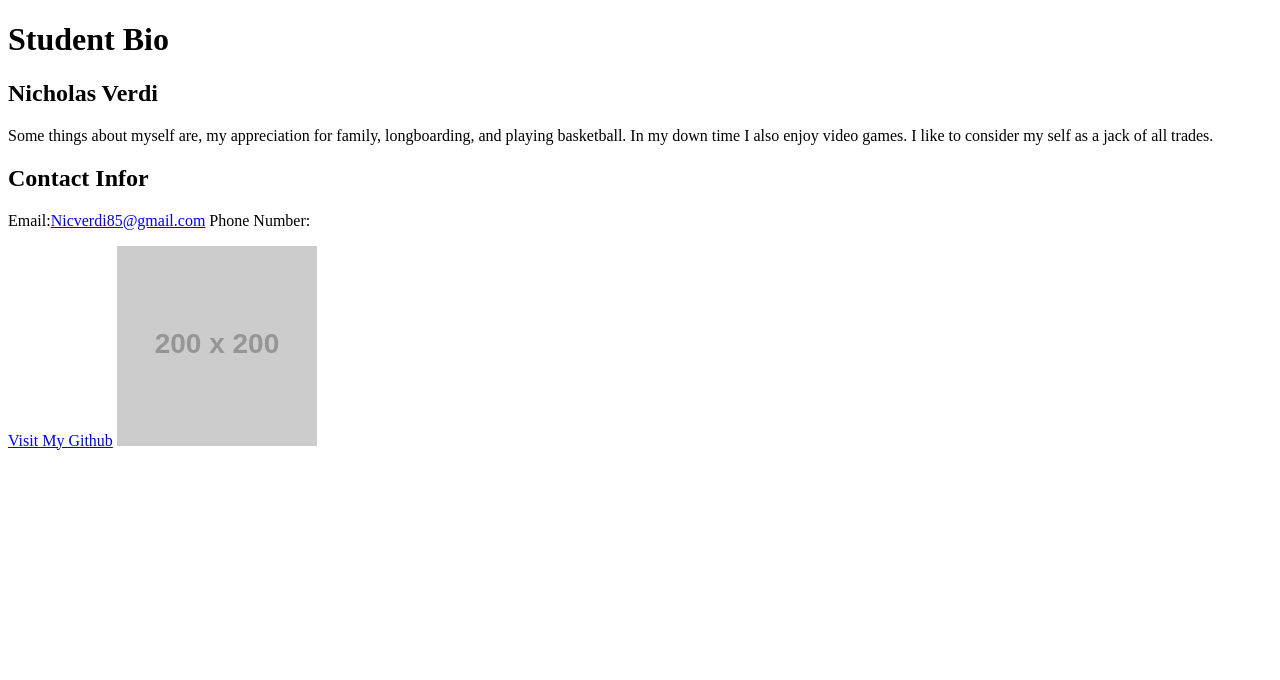
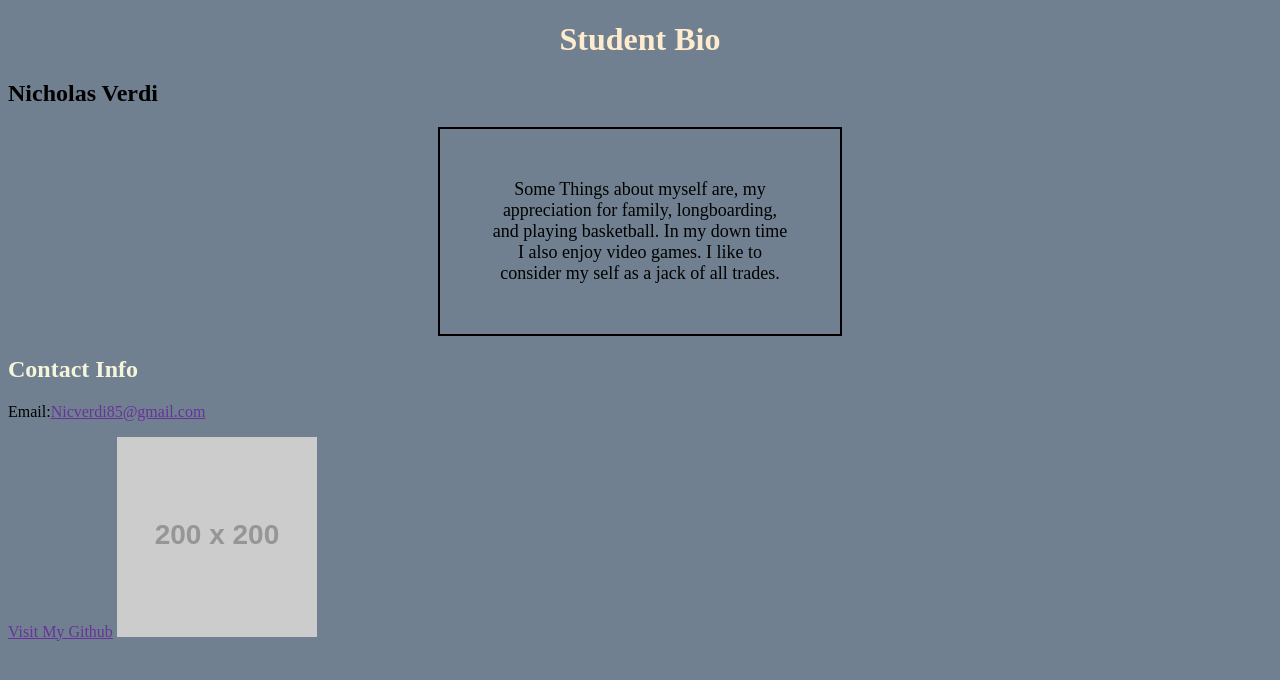
Before and after one commit to Verdster98/fullstack-refresher, a plain HTML site: page 01-html-css/student-bio/index.html in a window 1280 px wide. Drawn offline with Linux system fonts and the light colour scheme; placeholder pictures from the web are drawn by us.

Commit message:
complete css fundamentals and box model

```diff
--- a/01-html-css/student-bio/index.html
+++ b/01-html-css/student-bio/index.html
@@ -4,15 +4,16 @@
     <meta charset="UTF-8">
     <meta name="viewport" content="width=device-width, initial-scale=1.0">
     <title>Student Bio</title>
+    <link rel="stylesheet" href="style.css">
 </head>
 <body>
     <h1>Student Bio</h1>
     <h2>Nicholas Verdi</h2>
-    <p>Some things about myself are, my appreciation for family, longboarding, and playing basketball.
+    <p class="bio">Some Things about myself are, my appreciation for family, longboarding, and playing basketball.
         In my down time I also enjoy video games. I like to consider my self as a jack of all trades.</p>
-    <h2>Contact Infor</h2>
+    <h2 id="contact-info">Contact Info</h2>
     <p> Email:<a href="mailto:nicverdi85@gmail.com">Nicverdi85@gmail.com</a>
-        Phone Number:</p>
+    </p>
     <a href="https://github.com/Verdster98">Visit My Github</a>
     <img src="https://placehold.co/200x200" alt="Profile picture placeholder">
 </body>
--- /dev/null
+++ b/01-html-css/student-bio/style.css
@@ -0,0 +1,27 @@
+body{
+    background-color: slategray;
+}
+h1 {
+    color: blanchedalmond;
+    text-align: center;
+}
+
+.bio {
+    font-size: large;
+    width: 300px;
+    padding: 50px;
+    border: solid 2px black;
+    margin: auto;
+    text-align: center;
+}
+
+#contact-info {
+    color: beige;
+}
+
+a {
+    color: rebeccapurple;
+}
+img {
+    width: 200px;
+}
```
